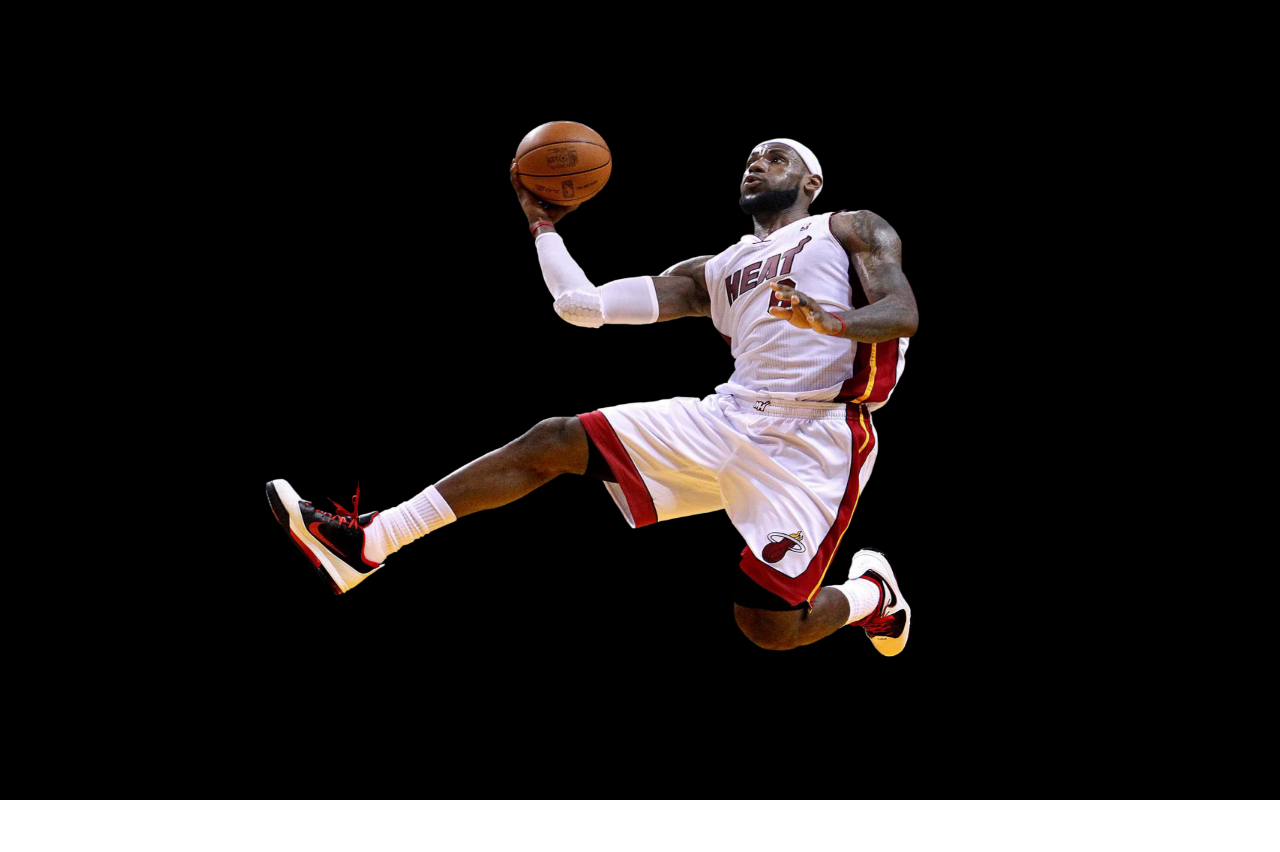
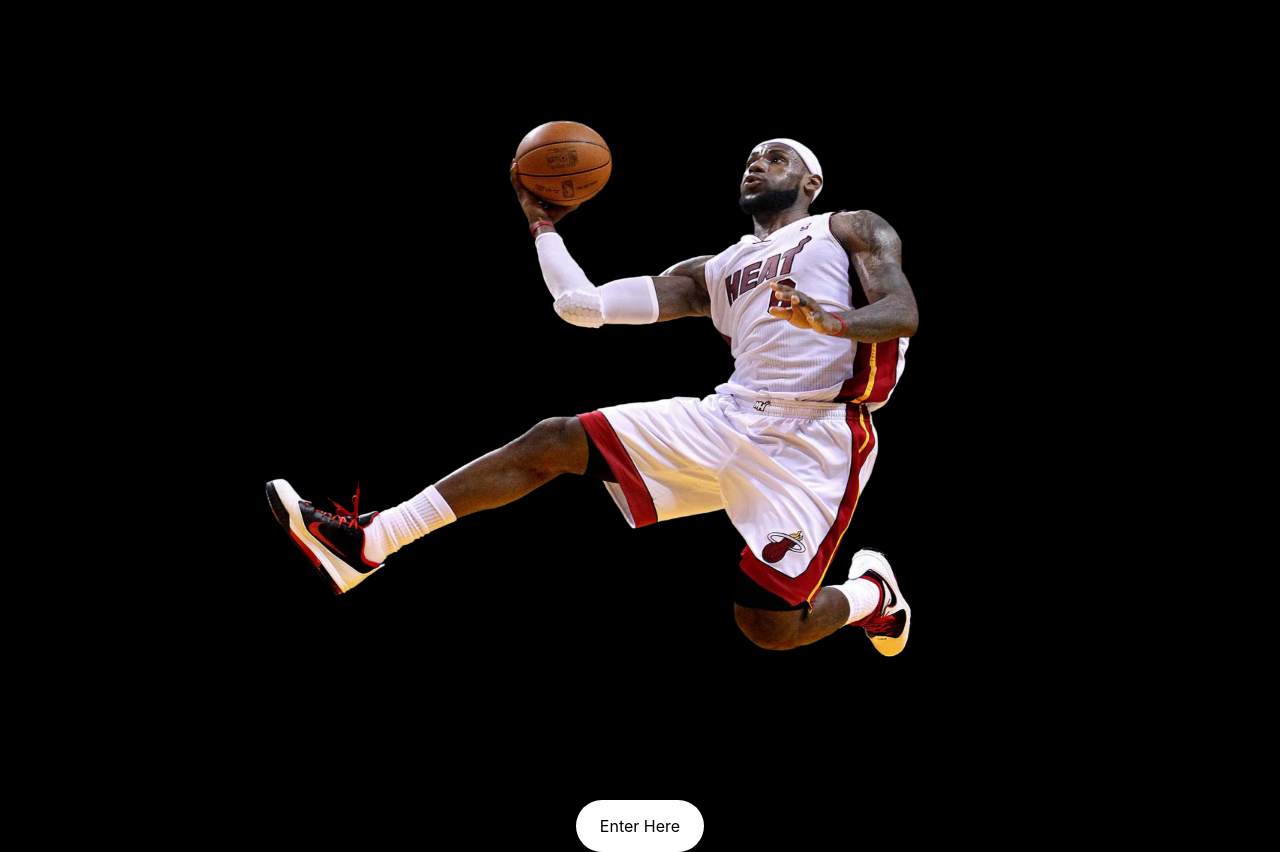
Before and after one commit to dannertech/nike-react-app, a React (Create React App) app: page / in a window 1280 px wide. Before the commit the page ends 800 px from the top, so only its background shows below. Built offline with nearby package versions, Linux system fonts and the light colour scheme.

Commit message:
created round enter button

```diff
--- a/package.json
+++ b/package.json
@@ -8,6 +8,7 @@
     "@testing-library/user-event": "^13.5.0",
     "react": "^18.2.0",
     "react-dom": "^18.2.0",
+    "react-router-dom": "^6.8.2",
     "react-scripts": "5.0.1",
     "web-vitals": "^2.1.4"
   },
--- a/src/App.css
+++ b/src/App.css
@@ -1,8 +1,4 @@
-.App {
-  background-color: black;
-  height: 100vh;
 
-}
 
 #Lebron-Image {
   height: 75%;
@@ -15,4 +11,36 @@
   display: flex;
   align-items: center;
   height: 100vh;
+  opacity: 0%;
 }
+
+.Image:hover{
+  opacity: 100%;
+}
+
+.Enter-Button-Container {
+  width: 100%;
+
+  display: flex;
+  align-items: center;
+  justify-content: center;
+}
+
+
+.App {
+  background-color: black;
+  height: 100%;
+
+}
+
+.Enter-Button {
+  background-color: white;
+  height: 100%;
+  width: 10%;
+  border-radius: 70px;
+
+
+
+  text-align: center;
+
+}
--- a/src/App.js
+++ b/src/App.js
@@ -1,4 +1,3 @@
-import logo from './logo.svg';
 import './App.css';
 
 function App() {
@@ -7,6 +6,11 @@
       <div className='Image'>
         <img src={require('../src/images/pngwing.com.png')} id="Lebron-Image"/>
       </div>
+     <div className='Enter-Button-Container'>
+        <div className="Enter-Button">
+          <p>Enter Here</p>
+          </div>
+      </div>
     </div>
   );
 }
```
Also changed, not shown: 1 other file (tests, documents, lock files or other folders).
